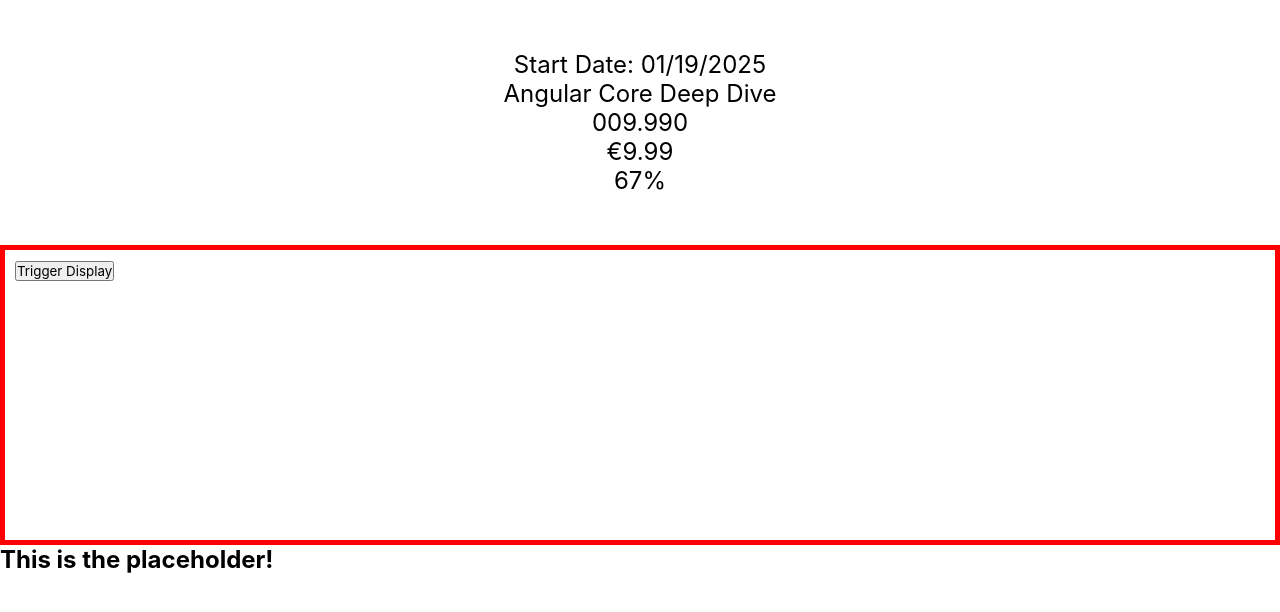
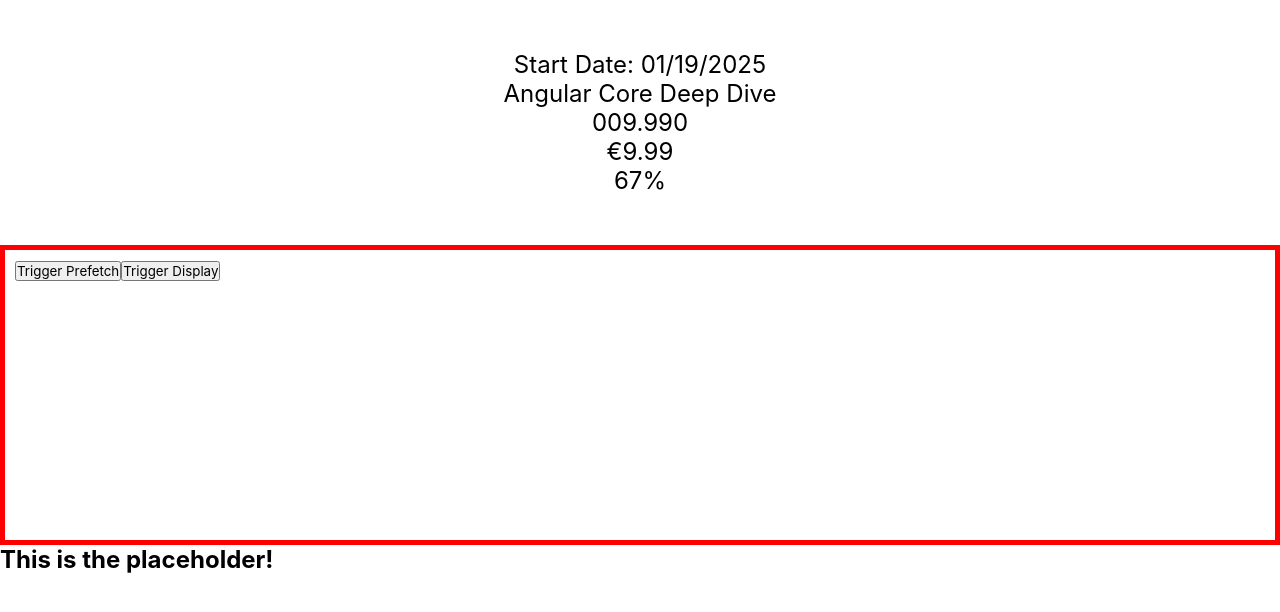
Before and after one commit to xynthh/angular-course, an Angular app: page / in a window 1280 px wide. Shown: the top 612 px of the page. Built offline with nearby package versions, Linux system fonts and the light colour scheme.

Commit message:
@defer custom triggers
ON - prebuild trigger
WHEN - custom trigger

```diff
--- a/src/app/app.component.html
+++ b/src/app/app.component.html
@@ -8,11 +8,12 @@
 
 <div>
   <div style="min-height: 300px; border: red 5px solid; padding: 10px">
-    <button #display>Trigger Display</button>
+    <button (click)="onPrefetch()">Trigger Prefetch</button>
+    <button (click)="onDisplay()">Trigger Display</button>
   </div>
 </div>
 
-@defer (on interaction(display); prefetch on hover(display)) {
+@defer (when display; prefetch when performPrefetch) {
   <div class="courses">
     @for (course of courses; track course.id) {
       <app-course-card
--- a/src/app/app.component.ts
+++ b/src/app/app.component.ts
@@ -1,8 +1,8 @@
-import { Component } from '@angular/core';
-import { CourseCardComponent } from './components/course-card/course-card.component';
-import { CourseModel } from './components/course-card/models/course.model';
-import { COURSES } from './db-data';
-import { CommonModule } from '@angular/common';
+import {Component} from '@angular/core';
+import {CourseCardComponent} from './components/course-card/course-card.component';
+import {CourseModel} from './components/course-card/models/course.model';
+import {COURSES} from './db-data';
+import {CommonModule} from '@angular/common';
 
 @Component({
   selector: 'app-root',
@@ -18,7 +18,18 @@ export class AppComponent {
   price = 9.99;
   rate = 0.67;
 
+  performPrefetch = false;
+  display = false;
+
   onCourseSelected(course: CourseModel) {
     console.log('App component - click event buddled...', course);
   }
+
+  onPrefetch() {
+    this.performPrefetch = true;
+  }
+
+  onDisplay() {
+    this.display = true;
+  }
 }
```
